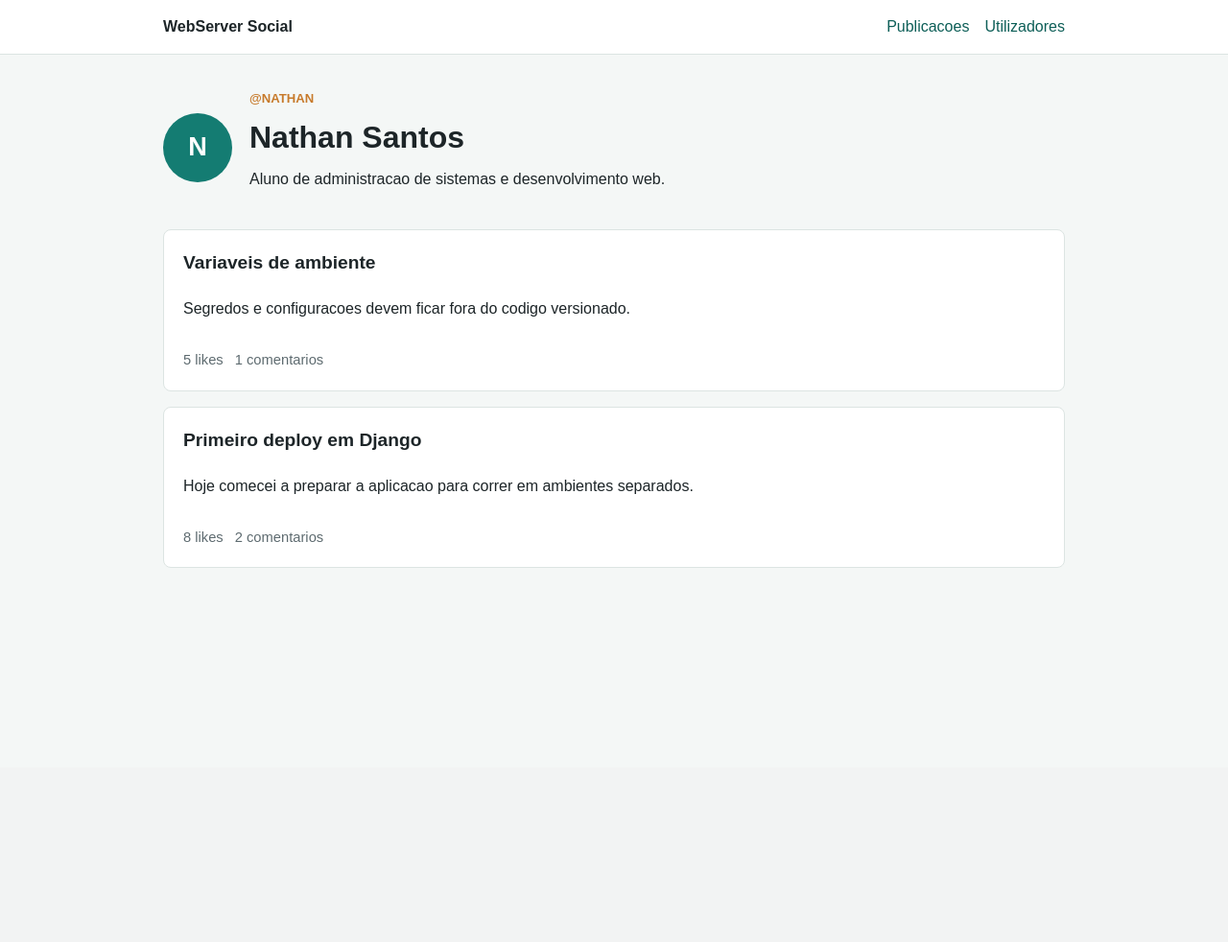
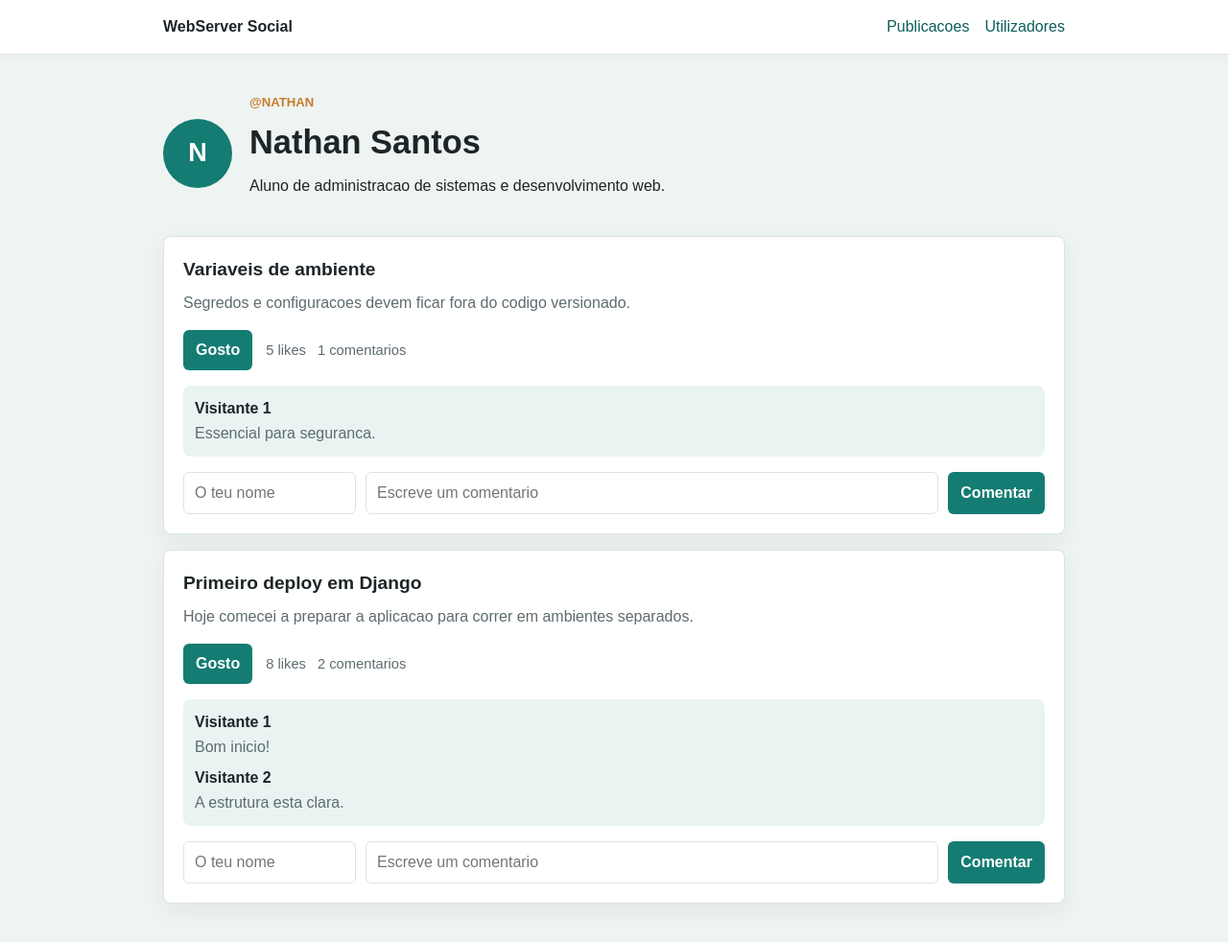
Before and after one commit to ListedListy/WebServer, a Django app: page /utilizadores/nathan/ in a window 1280 px wide. Shown: the whole page at 96% size. Before the commit the page ends 592 px from the top, so only its background shows below. Run offline with Django 5.2, Linux system fonts and the light colour scheme; data comes from the database, SQL or seed files in the repository.

Commit message:
Ajustes Extras

```diff
--- a/social/static/social/styles.css
+++ b/social/static/social/styles.css
@@ -1,6 +1,6 @@
 :root {
     color-scheme: light;
-    --bg: #f4f7f6;
+    --bg: #eef4f2;
     --panel: #ffffff;
     --text: #1d2528;
     --muted: #5e6b70;
@@ -8,6 +8,7 @@
     --accent: #147c72;
     --accent-dark: #0e5f58;
     --warm: #c77a2b;
+    --soft: #e9f4f2;
 }
 
 * {
@@ -34,6 +35,7 @@ a:hover {
 .site-header {
     background: var(--panel);
     border-bottom: 1px solid var(--line);
+    box-shadow: 0 1px 8px rgba(29, 37, 40, 0.05);
 }
 
 .nav {
@@ -58,7 +60,7 @@ a:hover {
 .page {
     margin: 0 auto;
     max-width: 980px;
-    padding: 36px 20px;
+    padding: 40px 20px;
 }
 
 .page-heading,
@@ -88,7 +90,7 @@ p {
 }
 
 h1 {
-    font-size: 2rem;
+    font-size: 2.15rem;
     margin-bottom: 8px;
 }
 
@@ -107,12 +109,18 @@ h2 {
     background: var(--panel);
     border: 1px solid var(--line);
     border-radius: 8px;
+    box-shadow: 0 8px 24px rgba(29, 37, 40, 0.06);
     padding: 20px;
 }
 
 .post-card {
     display: grid;
-    gap: 14px;
+    gap: 16px;
+}
+
+.post-content p {
+    color: var(--muted);
+    margin-bottom: 0;
 }
 
 .author {
@@ -122,11 +130,78 @@ h2 {
 }
 
 .post-meta {
+    align-items: center;
     color: var(--muted);
     display: flex;
     flex-wrap: wrap;
     gap: 12px;
     font-size: 0.92rem;
+}
+
+.post-actions {
+    align-items: center;
+    display: flex;
+    flex-wrap: wrap;
+    gap: 14px;
+}
+
+button,
+.like-button {
+    background: var(--accent);
+    border: 0;
+    border-radius: 6px;
+    color: #ffffff;
+    cursor: pointer;
+    font: inherit;
+    font-weight: 700;
+    padding: 9px 13px;
+}
+
+button:hover,
+.like-button:hover {
+    background: var(--accent-dark);
+}
+
+.comments {
+    background: var(--soft);
+    border-radius: 8px;
+    display: grid;
+    gap: 8px;
+    padding: 12px;
+}
+
+.comment {
+    display: grid;
+    gap: 2px;
+}
+
+.comment span,
+.empty-comments {
+    color: var(--muted);
+}
+
+.empty-comments {
+    margin: 0;
+}
+
+.comment-form {
+    display: grid;
+    gap: 10px;
+    grid-template-columns: minmax(140px, 180px) 1fr auto;
+}
+
+.comment-form input {
+    border: 1px solid var(--line);
+    border-radius: 6px;
+    color: var(--text);
+    font: inherit;
+    min-width: 0;
+    padding: 9px 11px;
+}
+
+.comment-form input:focus {
+    border-color: var(--accent);
+    outline: 2px solid rgba(20, 124, 114, 0.15);
 }
 
 .user-grid {
@@ -178,9 +253,19 @@ h2 {
 @media (max-width: 560px) {
     .nav,
     .profile-header,
-    .user-card {
+    .user-card,
+    .comment-form {
         align-items: flex-start;
         flex-direction: column;
+    }
+
+    .comment-form {
+        display: flex;
+    }
+
+    .comment-form input,
+    .comment-form button {
+        width: 100%;
     }
 
     .nav-links {
--- /dev/null
+++ b/social/templates/social/_post_card.html
@@ -0,0 +1,42 @@
+<article class="post-card">
+    <div class="post-content">
+        {% if show_author %}
+            <a class="author" href="{% url 'social:user_posts' post.author.username %}">
+                {{ post.author.get_full_name|default:post.author.username }}
+            </a>
+        {% endif %}
+        <h2>{{ post.title }}</h2>
+        <p>{{ post.body }}</p>
+    </div>
+
+    <div class="post-actions">
+        <form method="post" action="{% url 'social:like_post' post.id %}">
+            {% csrf_token %}
+            <input type="hidden" name="next" value="{{ request.path }}">
+            <button class="like-button" type="submit">Gosto</button>
+        </form>
+        <div class="post-meta">
+            <span>{{ post.likes }} likes</span>
+            <span>{{ post.comments.count }} comentarios</span>
+        </div>
+    </div>
+
+    <section class="comments">
+        {% for comment in post.comments.all %}
+            <div class="comment">
+                <strong>{{ comment.author_name }}</strong>
+                <span>{{ comment.body }}</span>
+            </div>
+        {% empty %}
+            <p class="empty-comments">Ainda sem comentarios.</p>
+        {% endfor %}
+    </section>
+
+    <form class="comment-form" method="post" action="{% url 'social:add_comment' post.id %}">
+        {% csrf_token %}
+        <input type="hidden" name="next" value="{{ request.path }}">
+        <input name="author_name" type="text" maxlength="80" placeholder="O teu nome" required>
+        <input name="body" type="text" placeholder="Escreve um comentario" required>
+        <button type="submit">Comentar</button>
+    </form>
+</article>
--- a/social/templates/social/user_posts.html
+++ b/social/templates/social/user_posts.html
@@ -1,6 +1,6 @@
 {% extends 'social/base.html' %}
 
-{% block title %}{{ profile.name }} - WebServer Social{% endblock %}
+{% block title %}{{ profile.get_full_name|default:profile.username }} - WebServer Social{% endblock %}
 
 {% block content %}
 {% if profile %}
@@ -17,14 +17,7 @@
 
     <section class="post-list">
         {% for post in posts %}
-            <article class="post-card">
-                <h2>{{ post.title }}</h2>
-                <p>{{ post.body }}</p>
-                <footer class="post-meta">
-                    <span>{{ post.likes }} likes</span>
-                    <span>{{ post.comments.count }} comentarios</span>
-                </footer>
-            </article>
+            {% include 'social/_post_card.html' with show_author=False %}
         {% empty %}
             <p>Este utilizador ainda nao tem publicacoes.</p>
         {% endfor %}
--- a/social/urls.py
+++ b/social/urls.py
@@ -4,9 +4,10 @@ from . import views
 
 app_name = 'social'
 
-urlpatterns = []
 urlpatterns = [
     path('', views.home, name='home'),
     path('utilizadores/', views.users, name='users'),
     path('utilizadores/<str:username>/', views.user_posts, name='user_posts'),
+    path('publicacoes/<int:post_id>/like/', views.like_post, name='like_post'),
+    path('publicacoes/<int:post_id>/comentar/', views.add_comment, name='add_comment'),
 ]
--- a/social/views.py
+++ b/social/views.py
@@ -1,7 +1,7 @@
 from django.contrib.auth.models import User
-from django.shortcuts import render
+from django.shortcuts import get_object_or_404, redirect, render
 
-from .models import Post
+from .models import Comment, Post
 
 
 def home(request):
@@ -26,3 +26,24 @@ def user_posts(request, username):
             'posts': posts,
         },
     )
+
+
+def like_post(request, post_id):
+    if request.method == 'POST':
+        post = get_object_or_404(Post, pk=post_id)
+        post.likes += 1
+        post.save(update_fields=['likes'])
+
+    return redirect(request.POST.get('next') or 'social:home')
+
+
+def add_comment(request, post_id):
+    if request.method == 'POST':
+        post = get_object_or_404(Post, pk=post_id)
+        author_name = request.POST.get('author_name', '').strip()
+        body = request.POST.get('body', '').strip()
+
+        if author_name and body:
+            Comment.objects.create(post=post, author_name=author_name, body=body)
+
+    return redirect(request.POST.get('next') or 'social:home')
```
Also changed, not shown: social/templates/social/home.html (+1 -13 lines), 1 other file.
